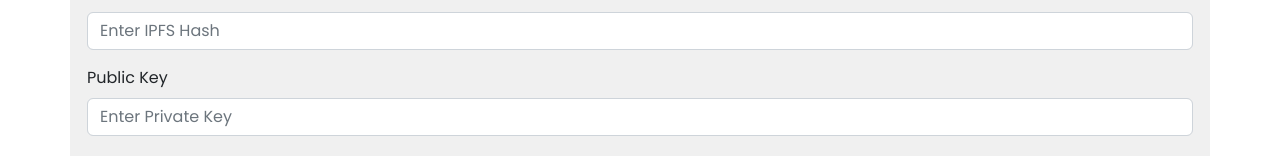
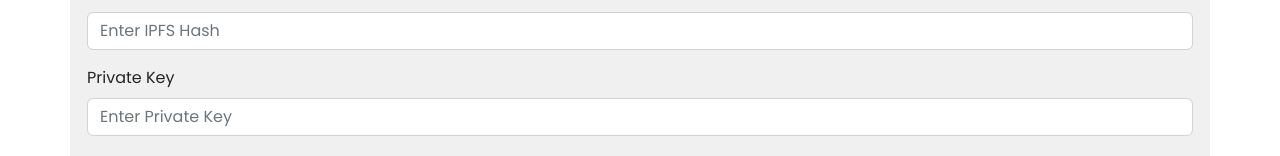
Before and after one commit to Rohith1221/btp-frontend, a React (Create React App) app: page /download in a window 1280 px wide. Shown: the part 176-332 px from the top of the page. Built offline with nearby package versions, Linux system fonts and the light colour scheme.

Commit message:
private key label

```diff
--- a/src/components/Download/Download.jsx
+++ b/src/components/Download/Download.jsx
@@ -11,7 +11,7 @@ export const Download = () => {
           <Form.Control type="text" placeholder="Enter IPFS Hash" />
         </Form.Group>
         <Form.Group className="mb-3" controlId="prikey">
-          <Form.Label>Public Key</Form.Label>
+          <Form.Label>Private Key</Form.Label>
           <Form.Control type="password" placeholder="Enter Private Key" />
         </Form.Group>
         <Button variant="primary" type="submit">
```
